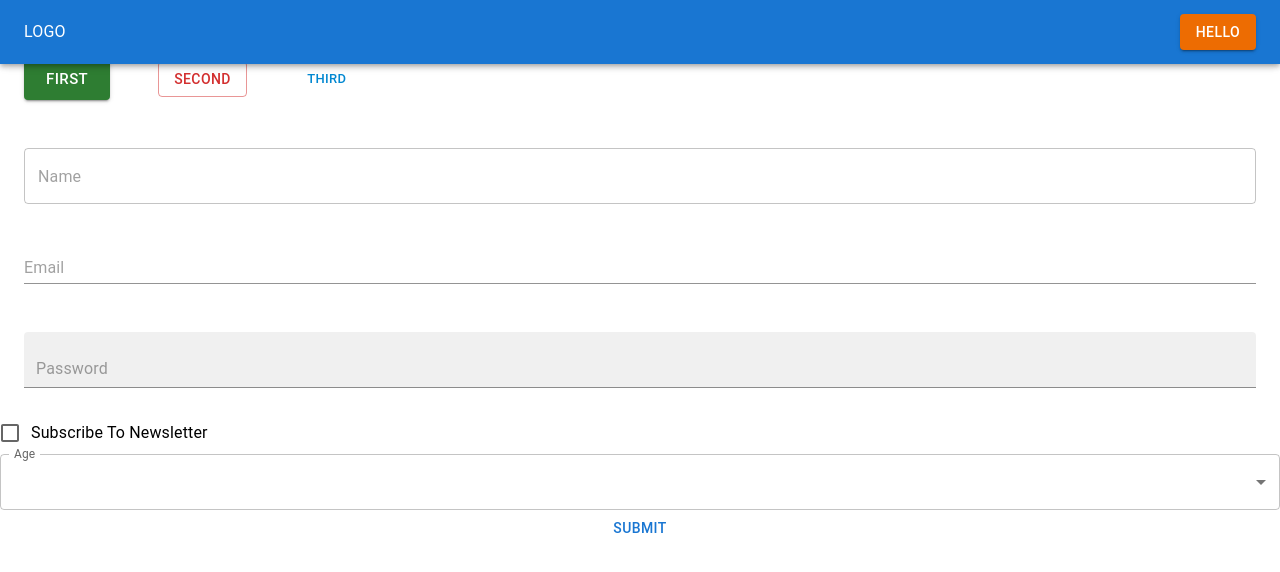
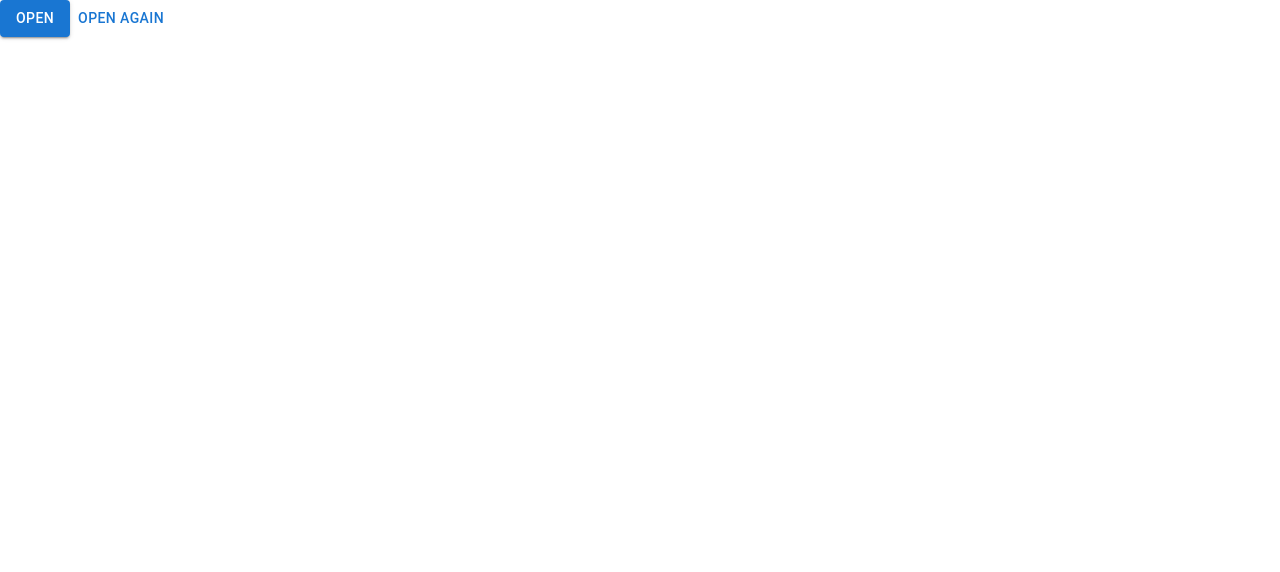
Before and after one commit to madhumithavenu/Material_UI, a React (Create React App) app: page / in a window 1280 px wide. Shown: the top 572 px of the page. Built offline with nearby package versions, Linux system fonts and the light colour scheme.

Commit message:
material ui menu and menu item component

```diff
--- a/src/App.js
+++ b/src/App.js
@@ -1,10 +1,11 @@
-import Test from "./Test";
+// import Test from "./Test";
+import Test2 from "./Test2";
 
 
 function App() {
   return (
     <div >
-     <Test />
+     <Test2 />
     </div>
   );
 }
--- a/src/Test.js
+++ b/src/Test.js
@@ -1,5 +1,5 @@
 import React, { useState } from 'react';
-import { Typography, Button, TextField, FormGroup, FormControlLabel, Checkbox,InputLabel, MenuItem, Select, FormControl, AppBar, Toolbar } from '@mui/material';
+import { Typography, Button, TextField, FormGroup, FormControlLabel, Checkbox,InputLabel, MenuItem, Select, FormControl, AppBar, Toolbar, Menu } from '@mui/material';
 
 const Test = () => {
     const [inputs, setInputs] = useState({
--- /dev/null
+++ b/src/Test2.js
@@ -0,0 +1,28 @@
+import { Button, Menu, MenuItem} from '@mui/material'
+import React,  {useState} from 'react'
+
+const Test2 = () => {
+    const [anchorElm, setAnchorElm] = useState(null);
+    const [open, setOpen] = useState(false);
+    const handleClose = ()=>{
+        setAnchorElm(null);
+        setOpen(false);
+    }
+    const handleClick = (e) =>{
+        setAnchorElm(e.currentTarget);
+        setOpen(true);
+    }
+  return (
+    <div>
+        <Button variant='contained' onClick={handleClick}>Open</Button>
+        <Button onClick={handleClick}>Open Again</Button>
+        <Menu anchorEl={anchorElm} open={open} onClose={handleClose}>
+            <MenuItem onClick={handleClose}>Profile</MenuItem>
+            <MenuItem onClick={handleClose}>Balance</MenuItem>
+            <MenuItem onClick={handleClose}>Logout</MenuItem>
+        </Menu>
+    </div>
+  )
+}
+
+export default Test2
```
